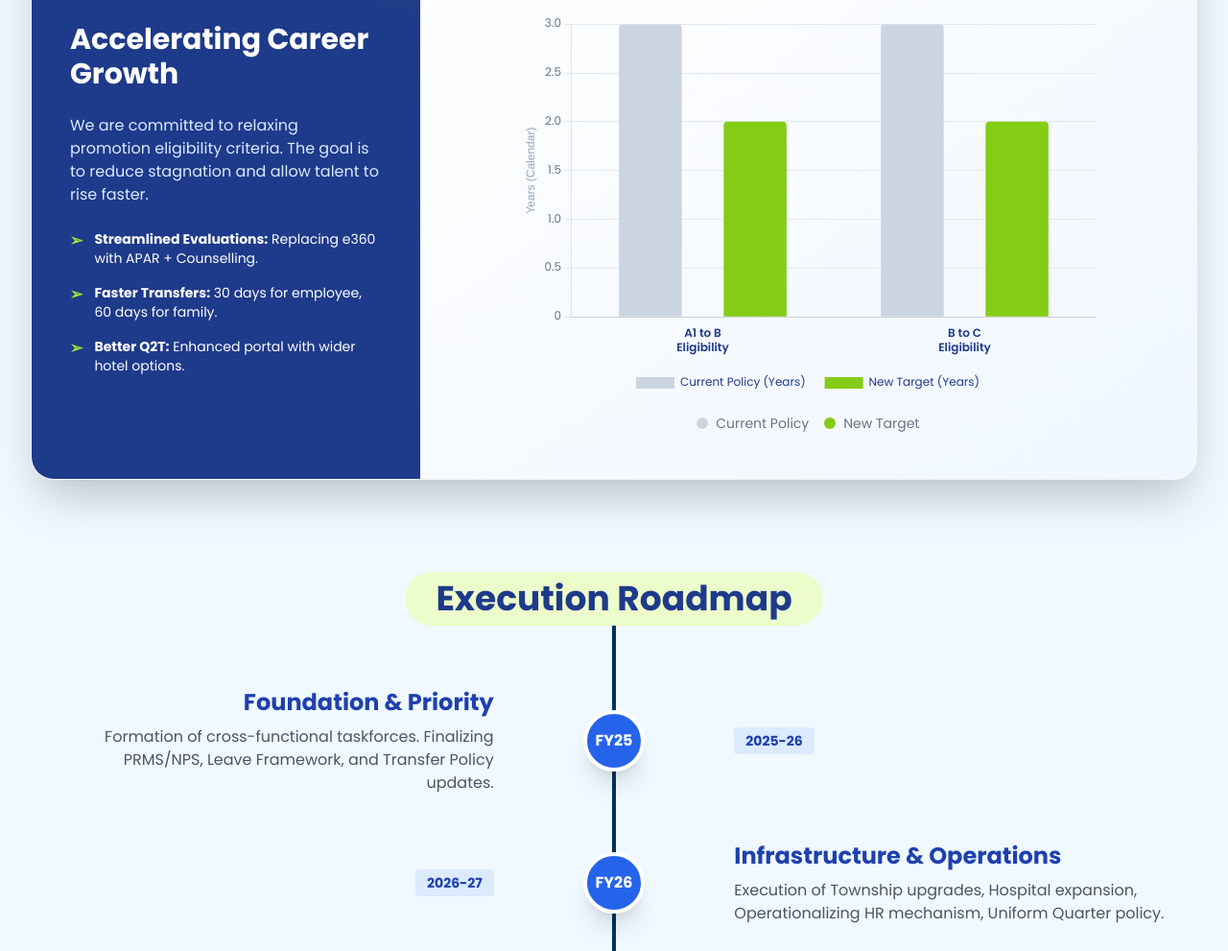
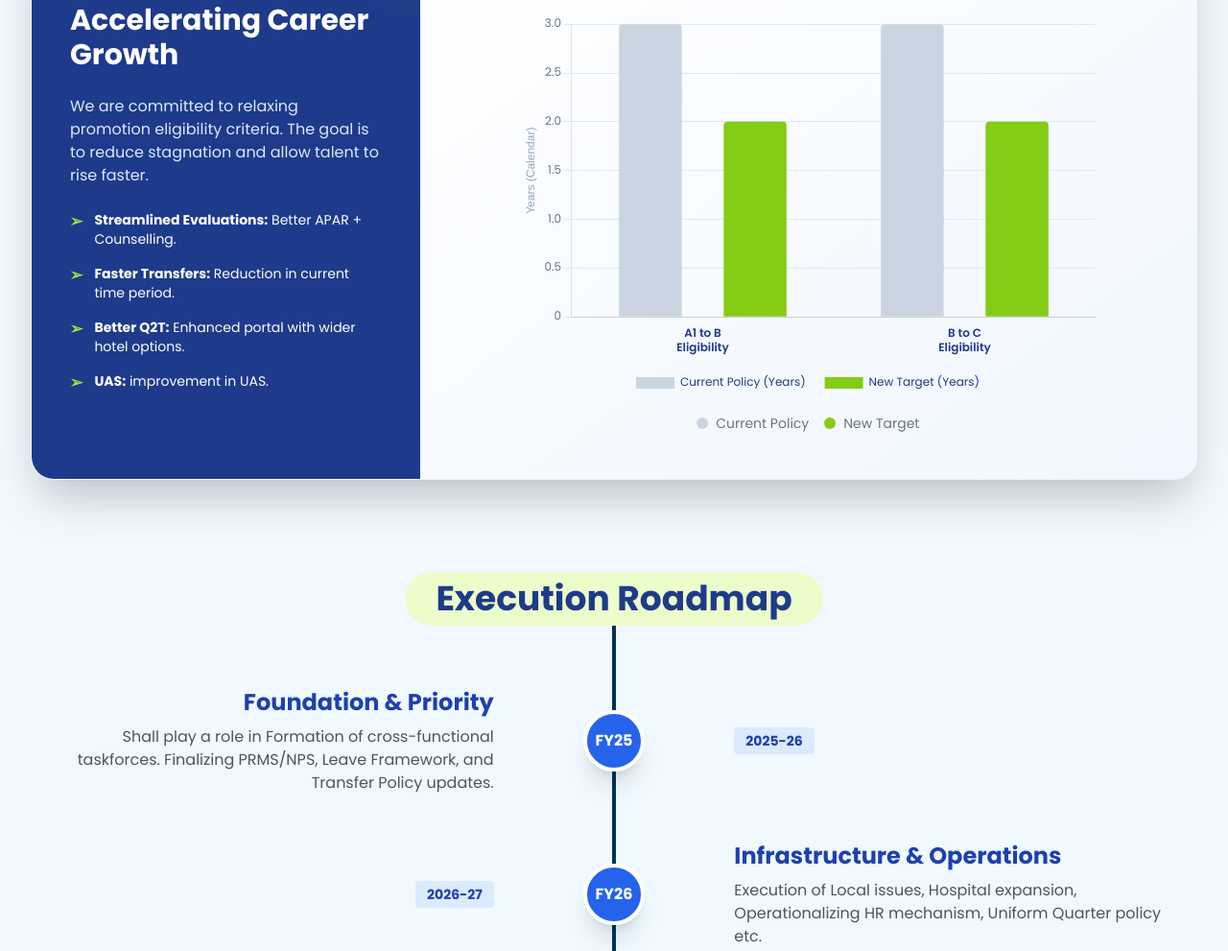
Before and after one commit to iamsnp/SatyaPatidar_MPSO, a plain HTML site: page index.html in a window 1280 px wide. Shown: the part 2887-3878 px from the top of the page at 96% size. Drawn offline with nearby package versions, Linux system fonts and the light colour scheme.

Commit message:
Update index.html
Satya

```diff
--- a/index.html
+++ b/index.html
@@ -426,17 +426,21 @@
                     <div class="space-y-4 relative z-10">
                         <div class="flex items-start">
                             <span class="text-lime-400 font-bold mr-3">➢</span>
-                            <p class="text-sm"><strong>Streamlined Evaluations:</strong> Replacing e360 with APAR +
+                            <p class="text-sm"><strong>Streamlined Evaluations:</strong> Better APAR +
                                 Counselling.</p>
                         </div>
                         <div class="flex items-start">
                             <span class="text-lime-400 font-bold mr-3">➢</span>
-                            <p class="text-sm"><strong>Faster Transfers:</strong> 30 days for employee, 60 days for
-                                family.</p>
+                            <p class="text-sm"><strong>Faster Transfers:</strong> Reduction in current time period.</p>
                         </div>
                         <div class="flex items-start">
                             <span class="text-lime-400 font-bold mr-3">➢</span>
                             <p class="text-sm"><strong>Better Q2T:</strong> Enhanced portal with wider hotel options.
+                            </p>
+                        </div>
+                        <div class="flex items-start">
+                            <span class="text-lime-400 font-bold mr-3">➢</span>
+                            <p class="text-sm"><strong>UAS:</strong> improvement in UAS.
                             </p>
                         </div>
                     </div>
@@ -471,7 +475,7 @@
                 <div class="relative z-10 flex flex-col md:flex-row items-center justify-between group">
                     <div class="w-full md:w-5/12 text-center md:text-right px-6">
                         <h3 class="text-2xl font-bold text-blue-800">Foundation & Priority</h3>
-                        <p class="text-gray-600 mt-2">Formation of cross-functional taskforces. Finalizing PRMS/NPS,
+                        <p class="text-gray-600 mt-2">Shall play a role in Formation of cross-functional taskforces. Finalizing PRMS/NPS,
                             Leave Framework, and Transfer Policy updates.</p>
                     </div>
                     <div
@@ -494,8 +498,8 @@
                     </div>
                     <div class="w-full md:w-5/12 px-6 text-center md:text-left order-3 md:order-3">
                         <h3 class="text-2xl font-bold text-blue-800">Infrastructure & Operations</h3>
-                        <p class="text-gray-600 mt-2">Execution of Township upgrades, Hospital expansion,
-                            Operationalizing HR mechanism, Uniform Quarter policy.</p>
+                        <p class="text-gray-600 mt-2">Execution of Local issues, Hospital expansion,
+                            Operationalizing HR mechanism, Uniform Quarter policy etc.</p>
                     </div>
                 </div>
 
```
